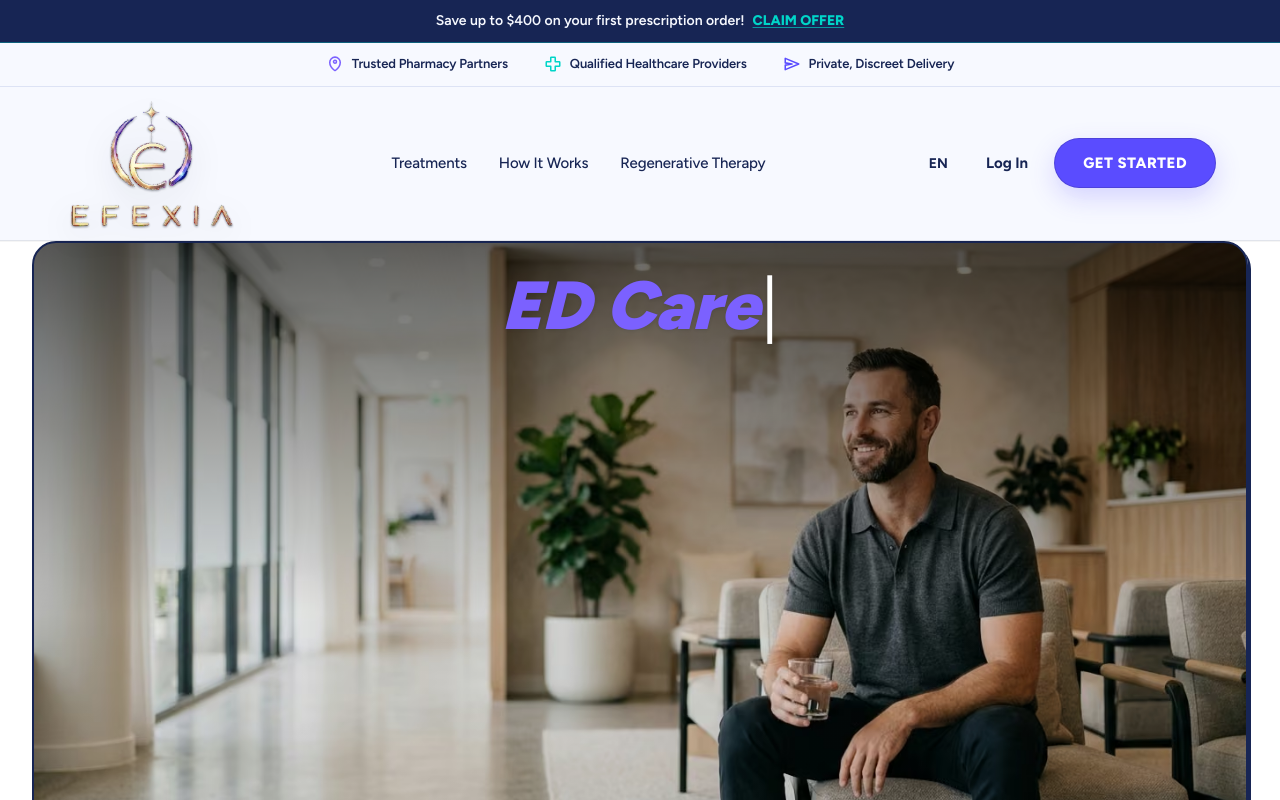
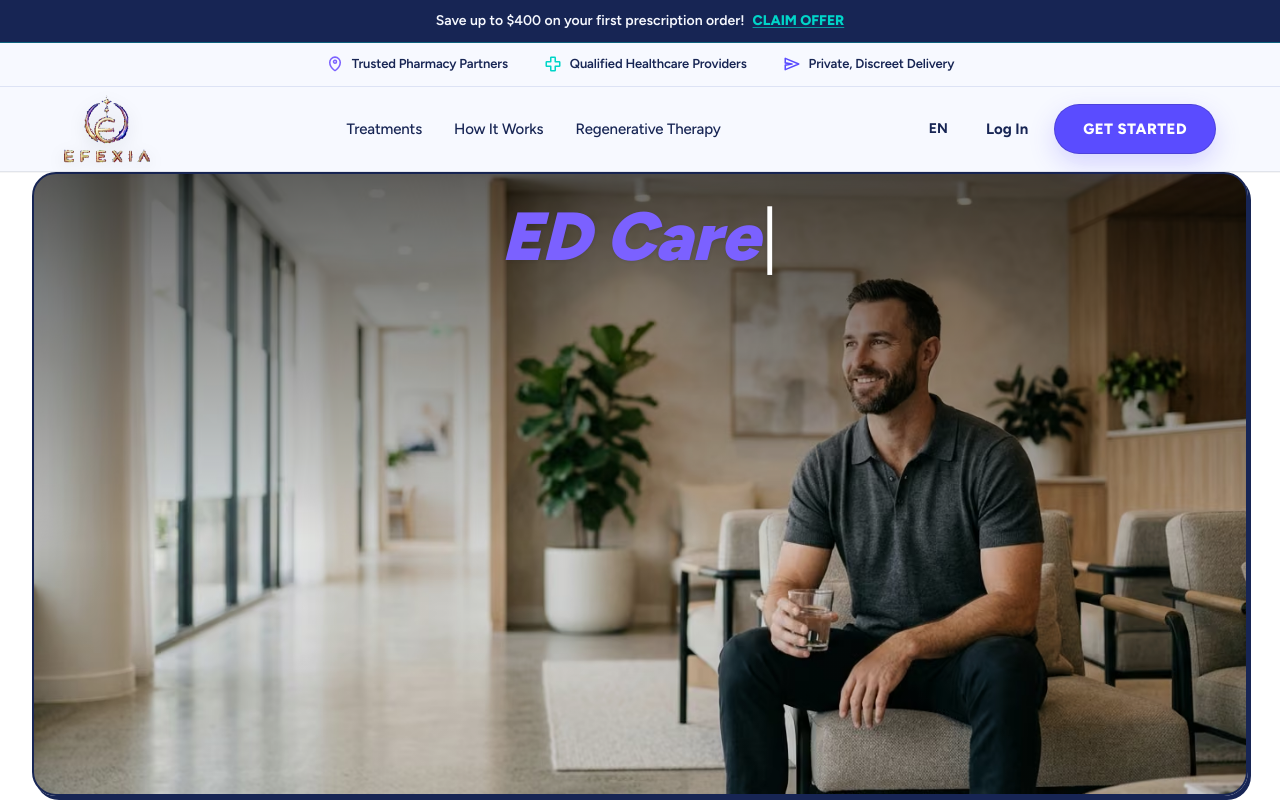
Before and after one commit to Emmanuelombaye/patriotic, a React (Vite) app: page / in a window 1280 px wide. Shown: the top 800 px of the page. Built offline with nearby package versions, Linux system fonts and the light colour scheme.

Commit message:
Fix logo transparency and sizing

```diff
--- a/src/App.jsx
+++ b/src/App.jsx
@@ -94,11 +94,11 @@ function App() {
         <div className="container nav-container">
           <Link to="/" className="logo-wrapper-PMC" style={{textDecoration: 'none'}} onClick={closeMenu}>
             <img
-              src="/newlogo.webp"
+              src="/efexia-logo-transparent.png"
               alt="Efexia"
               className="brand-logo"
-              width="560"
-              height="435"
+              width="518"
+              height="408"
               decoding="async"
               fetchPriority="high"
             />
@@ -155,11 +155,11 @@ function App() {
             <div className="footer-brand-PMC">
               <div className="footer-logo-surface">
                 <img
-                  src="/newlogo.webp"
+                  src="/efexia-logo-transparent.png"
                   alt="Efexia"
                   className="brand-logo brand-logo-footer"
-                  width="560"
-                  height="435"
+                  width="518"
+                  height="408"
                   loading="lazy"
                   decoding="async"
                 />
--- a/src/index.css
+++ b/src/index.css
@@ -335,15 +335,13 @@ main > div > section,
 
 .brand-logo {
   display: block;
-  width: 176px;
-  height: auto;
-  aspect-ratio: 560 / 435;
+  width: auto;
+  height: 68px;
+  aspect-ratio: 518 / 408;
   object-fit: contain;
   border: 0;
   border-radius: 0;
-  filter:
-    drop-shadow(0 1px 1px rgba(10, 16, 36, 0.48))
-    drop-shadow(0 9px 15px rgba(10, 16, 36, 0.12));
+  filter: drop-shadow(0 4px 8px rgba(10, 16, 36, 0.12));
 }
 
 .footer-logo-surface {
@@ -357,7 +355,7 @@ main > div > section,
 }
 
 .brand-logo-footer {
-  width: 300px;
+  width: 220px;
   height: auto;
   border: 0;
   border-radius: 0;
```
Also changed, not shown: public/efexia-logo-transparent.png (added).
